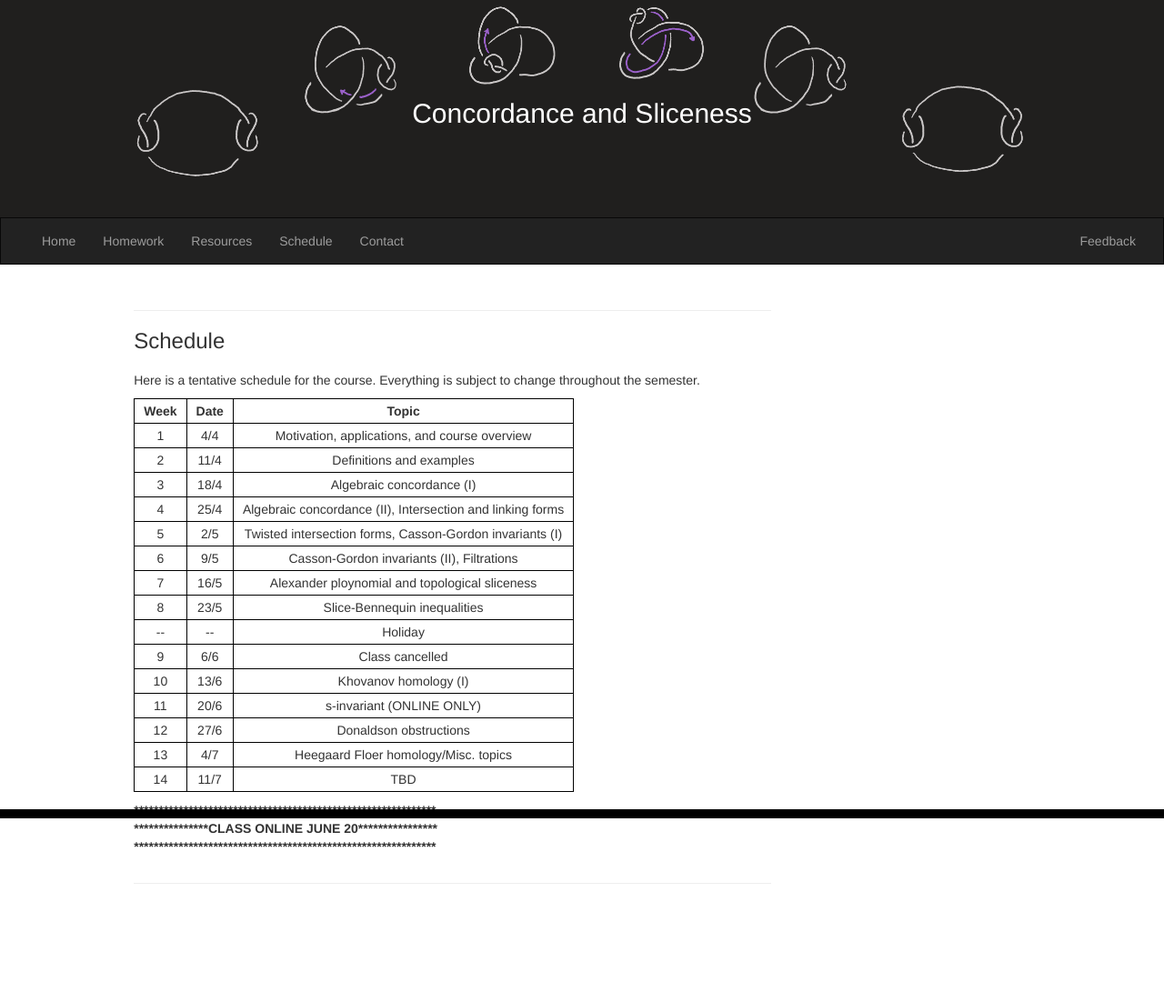
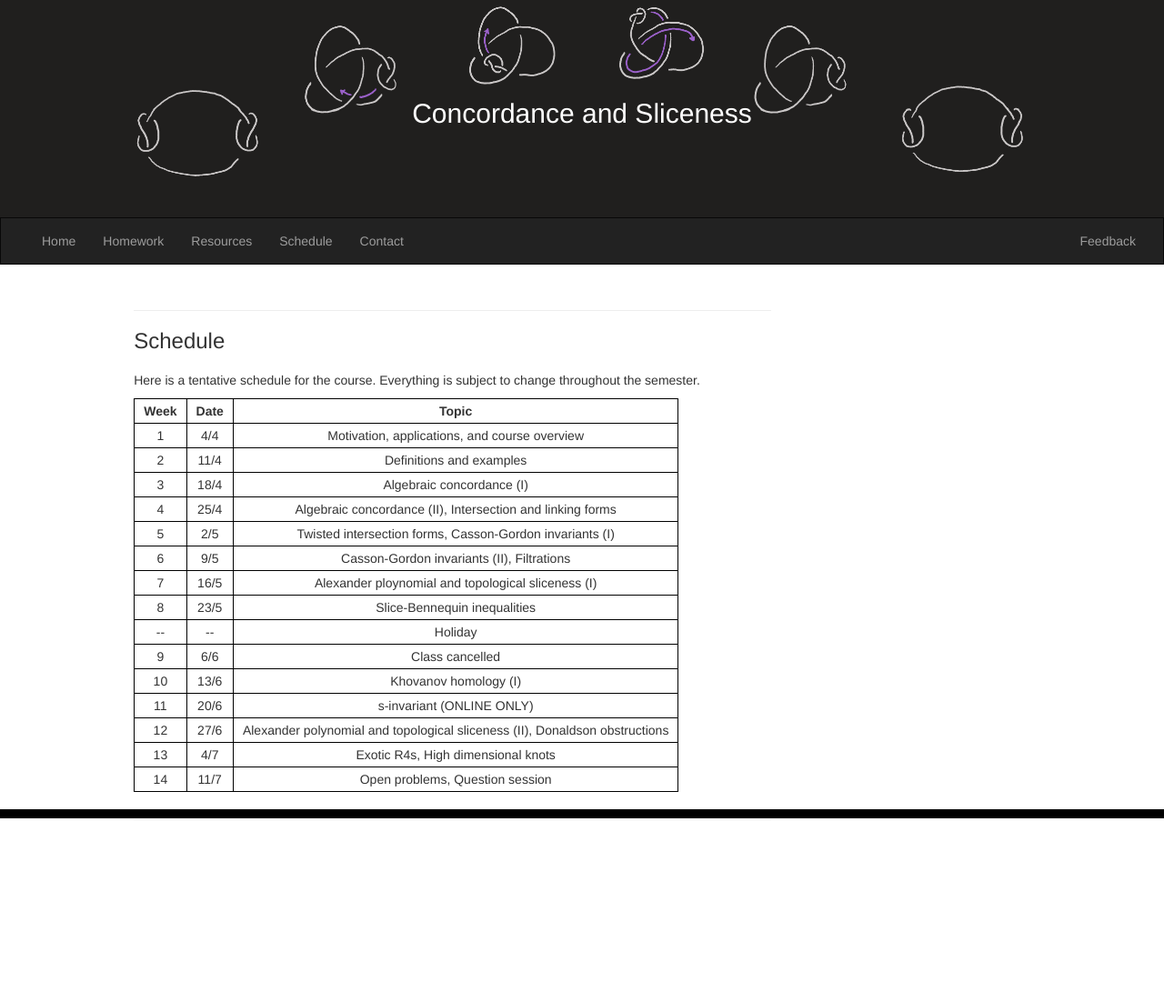
Before and after one commit to imsundberg/concordance, a Jekyll site: the page built from schedule/index.html, in a window 1280 px wide. Shown: the whole page at 91% size. Built offline with Jekyll 4.4.1, drawn with Linux system fonts in a browser that asks for light colours; after the commit the page ends 1032 px from its top, so only the background shows below that.

Commit message:
Update index.html

```diff
--- a/schedule/index.html
+++ b/schedule/index.html
@@ -64,7 +64,7 @@
 					<tr>
 						<td>7</td>
 						<td>16/5</td>
-						<td>Alexander ploynomial and topological sliceness</td>
+						<td>Alexander ploynomial and topological sliceness (I)</td>
 					</tr>
 					<tr>
 						<td>8</td>
@@ -94,30 +94,30 @@
 					<tr>
 						<td>12</td>
 						<td>27/6</td>
-						<td>Donaldson obstructions</td>
+						<td>Alexander polynomial and topological sliceness (II), Donaldson obstructions</td>
 					</tr>
 					<tr>
 						<td>13</td>
 						<td>4/7</td>
-						<td>Heegaard Floer homology/Misc. topics</td>
+						<td>Exotic R4s, High dimensional knots</td>
 					</tr>
 					<tr>
 						<td>14</td>
 						<td>11/7</td>
-						<td>TBD</td>
+						<td>Open problems, Question session</td>
 					</tr>
 				</table>
 			</div>
 		</div>
 
-		<div class="row">
+<!-- 		<div class="row">
 			<div class="col-sm-2"></div>
 			<div class="col-sm-10" id="space">
 				<b>*************************************************************</b><br>
 				<b>***************CLASS ONLINE JUNE 20****************</b><br>
 				<b>*************************************************************</b>
 			</div>
-		</div>
+		</div> -->
 
 		<div class="row">
 			<div class="col-sm-2"></div>
```
